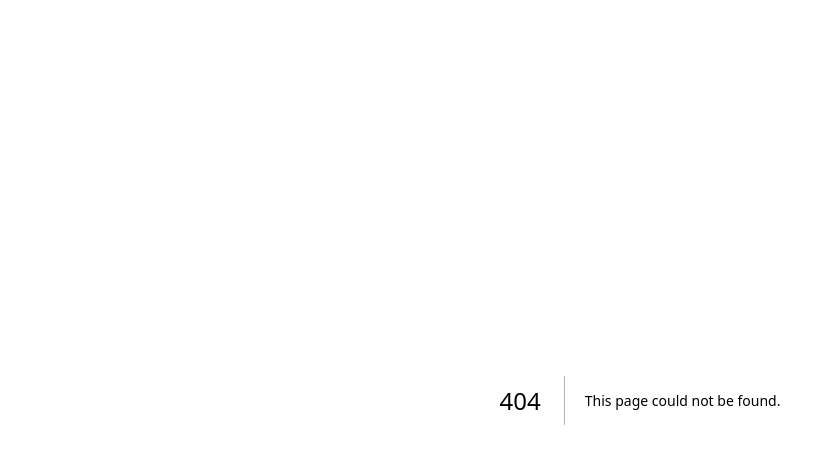
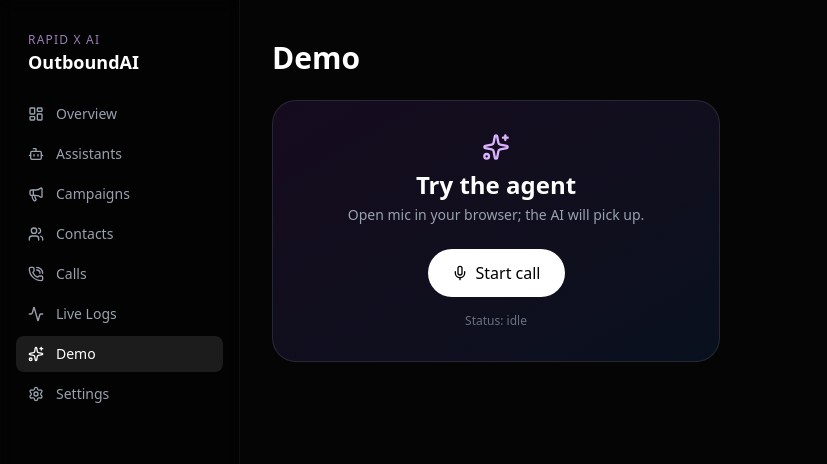
Before and after one commit to Vimal-Raj-003/ai-voice-agent, a Next.js app in the folder dashboard/: page /demo in a window 1280 px wide. Before the commit this address had no page. Shown: the top 464 px of the page, without its empty margins (0-827 px from the left). Built offline with nearby package versions, Linux system fonts and the light colour scheme.

Commit message:
feat(dashboard): browser demo widget via livekit-client + voice-service mint token

```diff
--- /dev/null
+++ b/dashboard/app/(admin)/demo/page.tsx
@@ -0,0 +1,10 @@
+import DemoWidget from "@/components/DemoWidget";
+
+export default function DemoPage() {
+  return (
+    <div className="space-y-6">
+      <h1 className="text-3xl font-bold">Demo</h1>
+      <DemoWidget />
+    </div>
+  );
+}
--- /dev/null
+++ b/dashboard/app/api/demo/proxy/route.ts
@@ -0,0 +1,11 @@
+import { voiceService } from "@/lib/voice-service";
+
+export async function POST() {
+  try {
+    const t = await voiceService.demoToken();
+    return Response.json(t);
+  } catch (exc) {
+    const msg = exc instanceof Error ? exc.message : String(exc);
+    return Response.json({ error: msg }, { status: 502 });
+  }
+}
--- /dev/null
+++ b/dashboard/components/DemoWidget.tsx
@@ -0,0 +1,68 @@
+"use client";
+import { useState } from "react";
+import { Room, RoomEvent, Track } from "livekit-client";
+import { Mic, PhoneOff, Sparkles } from "lucide-react";
+
+export default function DemoWidget() {
+  const [status, setStatus] = useState<"idle" | "connecting" | "connected" | "ended" | "error">("idle");
+  const [error, setError] = useState<string>("");
+  const [room, setRoom] = useState<Room | null>(null);
+
+  async function start() {
+    setStatus("connecting");
+    setError("");
+    try {
+      const r = await fetch("/api/demo/proxy", { method: "POST" });
+      if (!r.ok) {
+        const j = await r.json().catch(() => ({}));
+        throw new Error(j.error || `proxy ${r.status}`);
+      }
+      const { token, room: roomName, url } = await r.json();
+      const lkRoom = new Room({ adaptiveStream: true, dynacast: true });
+      lkRoom.on(RoomEvent.TrackSubscribed, (track) => {
+        if (track.kind === Track.Kind.Audio) {
+          const el = track.attach() as HTMLAudioElement;
+          el.style.display = "none";
+          document.body.appendChild(el);
+        }
+      });
+      lkRoom.on(RoomEvent.Disconnected, () => setStatus("ended"));
+      await lkRoom.connect(url, token);
+      await lkRoom.localParticipant.setMicrophoneEnabled(true);
+      setRoom(lkRoom);
+      setStatus("connected");
+      console.log("demo connected", { roomName });
+    } catch (exc) {
+      const msg = exc instanceof Error ? exc.message : String(exc);
+      setError(msg);
+      setStatus("error");
+    }
+  }
+
+  async function stop() {
+    await room?.disconnect();
+    setRoom(null);
+    setStatus("ended");
+  }
+
+  return (
+    <div className="rounded-3xl border border-white/10 bg-gradient-to-br from-purple-500/10 to-blue-500/10 p-8 max-w-md text-center">
+      <Sparkles className="mx-auto text-purple-300" size={28} />
+      <h2 className="mt-2 text-2xl font-bold">Try the agent</h2>
+      <p className="text-gray-400 text-sm mt-1">Open mic in your browser; the AI will pick up.</p>
+      <div className="mt-6 flex justify-center">
+        {status !== "connected" ? (
+          <button onClick={start} disabled={status === "connecting"} className="rounded-full bg-white text-black px-6 py-3 font-medium inline-flex items-center gap-2 disabled:opacity-50">
+            <Mic size={16} /> {status === "connecting" ? "Connecting…" : "Start call"}
+          </button>
+        ) : (
+          <button onClick={stop} className="rounded-full bg-red-500 text-white px-6 py-3 font-medium inline-flex items-center gap-2">
+            <PhoneOff size={16} /> End call
+          </button>
+        )}
+      </div>
+      <div className="mt-4 text-xs text-gray-500">Status: {status}</div>
+      {error && <div className="mt-2 text-xs text-red-400">{error}</div>}
+    </div>
+  );
+}
```
